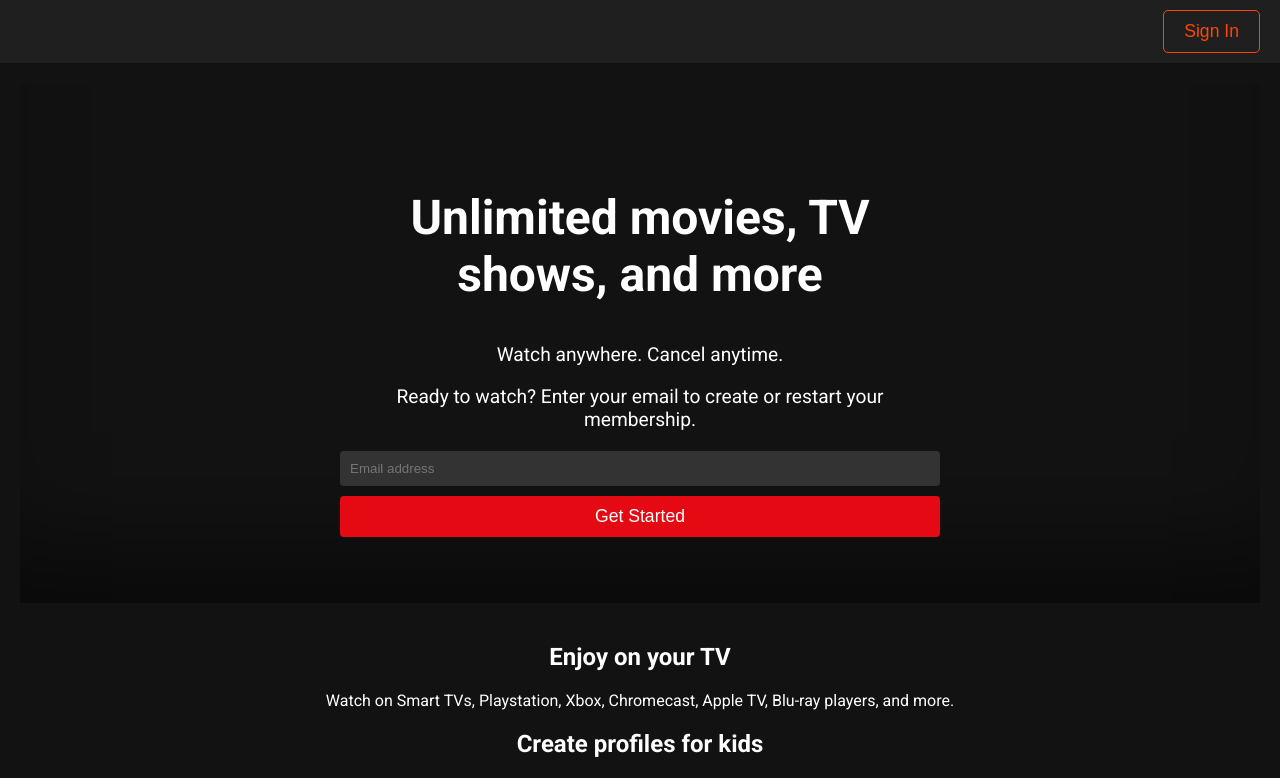
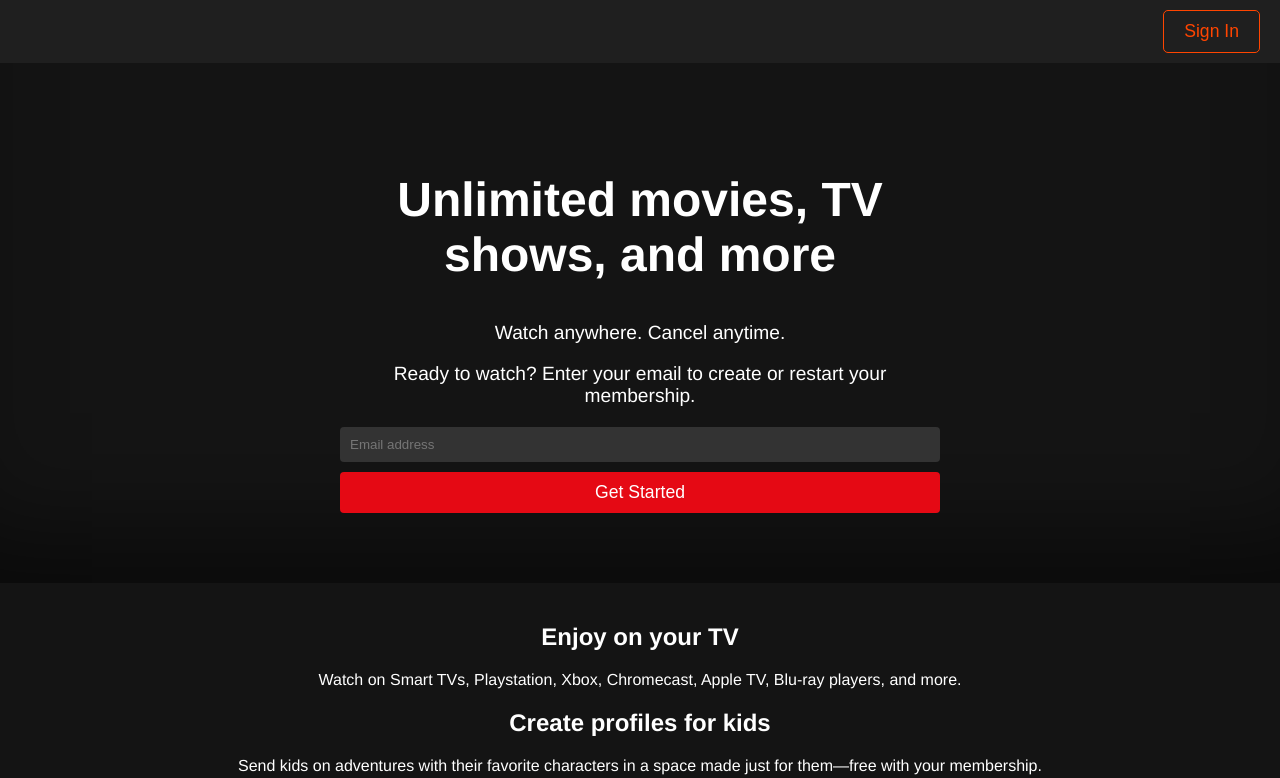
Before and after one commit to EricIVara/EZ_TechMovie, a React (Create React App) app in the folder app/: page / in a window 1280 px wide. Shown: the top 778 px of the page. Built offline with nearby package versions, Linux system fonts and the light colour scheme.

Commit message:
style updates

```diff
--- a/app/src/components/Movies.js
+++ b/app/src/components/Movies.js
@@ -130,7 +130,7 @@ const Movies = () => {
           <h2>{category}</h2>
           <div className="movies-row">
             {filteredMovies(categories[category]).map((movie) => (
-              <div key={movie.id} className="movie-item">
+              <div key={movie.id} className="movie-items">
                 <img
                   src={`https://image.tmdb.org/t/p/w500${movie.poster_path}`}
                   alt={movie.title}
--- a/app/src/components/styles/About.css
+++ b/app/src/components/styles/About.css
@@ -1,8 +1,8 @@
 /* About.css */
 body {
-  font-family: "Roboto", sans-serif;
-  background-color: #121212;
-  color: #fff;
+  font-family: "Helvetica Neue", Helvetica, Arial, sans-serif;
+  background-color: #141414;
+  color: #ffffff;
   margin: 0;
   padding: 0;
 }
--- a/app/src/components/styles/Layout.css
+++ b/app/src/components/styles/Layout.css
@@ -1,21 +1,27 @@
-/* src/components/styles/Layout.css */
-.navbar {
-  background-color: #1f1f1f;
-  padding: 10px;
-  display: flex;
-  justify-content: space-around;
+/* Layout.css */
+body {
+  font-family: "Helvetica Neue", Helvetica, Arial, sans-serif;
+  background-color: #141414;
+  color: #ffffff;
+  margin: 0;
+  padding: 0;
 }
 
-.navbar a {
-  color: #ff4500;
-  text-decoration: none;
-  padding: 10px;
+.layout-container {
+  display: flex;
+  flex-direction: column;
+  min-height: 100vh;
 }
 
-.navbar a:hover {
-  color: #ff5722;
+.header,
+.footer {
+  background-color: #141414;
+  color: #ffffff;
+  padding: 10px;
+  text-align: center;
 }
 
-main {
+.content {
+  flex: 1;
   padding: 20px;
 }
--- a/app/src/components/styles/Movies.css
+++ b/app/src/components/styles/Movies.css
@@ -11,23 +11,24 @@
   position: relative;
   background-size: cover;
   background-position: center;
-  height: 60vh;
+  height: 70vh;
   color: #fff;
   padding: 20px;
   display: flex;
   flex-direction: column;
   justify-content: flex-end;
-  box-shadow: inset 0 -100px 100px -50px rgba(0, 0, 0, 0.5);
+  box-shadow: inset 0 -100px 100px -50px rgba(0, 0, 0, 0.8);
+  margin-bottom: 20px;
 }
 
 .featured-movie h1 {
-  font-size: 3em;
+  font-size: 4em;
   margin-bottom: 10px;
 }
 
 .featured-movie p {
-  font-size: 1.2em;
-  max-width: 50%;
+  font-size: 1.5em;
+  max-width: 60%;
   margin-bottom: 20px;
 }
 
@@ -37,12 +38,13 @@
 }
 
 .featured-movie button {
-  padding: 10px 20px;
+  padding: 15px 30px;
   border: none;
   border-radius: 5px;
   background-color: #e50914;
   color: #fff;
   cursor: pointer;
+  font-size: 1.2em;
   transition: background-color 0.3s;
 }
 
@@ -51,34 +53,36 @@
 }
 
 .movie-category {
-  margin: 20px 0;
+  margin: 30px 0;
 }
 
 .movie-category h2 {
-  font-size: 1.5em;
-  margin-bottom: 10px;
+  font-size: 1.8em;
+  margin-bottom: 15px;
 }
 
 .movies-row {
   display: flex;
-  overflow-x: auto;
+  overflow-x: scroll;
   scrollbar-width: none;
+  -ms-overflow-style: none; /* IE and Edge */
 }
 
 .movies-row::-webkit-scrollbar {
-  display: none;
+  display: none; /* Chrome, Safari, Opera */
 }
 
-.movie-item {
+.movie-items {
   min-width: 200px;
-  margin-right: 10px;
+  margin-right: 15px;
   position: relative;
-  transition: transform 0.3s;
+  transition: transform 0.3s ease-in-out;
   cursor: pointer;
 }
 
 .movie-item:hover {
-  transform: scale(1.1);
+  transform: scale(1.2);
+  z-index: 2;
 }
 
 .movie-poster {
@@ -91,10 +95,10 @@
   bottom: 0;
   left: 0;
   right: 0;
-  background: rgba(0, 0, 0, 0.7);
+  background: rgba(0, 0, 0, 0.8);
   padding: 10px;
   opacity: 0;
-  transition: opacity 0.3s;
+  transition: opacity 0.3s ease-in-out;
 }
 
 .movie-item:hover .movie-info {
@@ -102,7 +106,7 @@
 }
 
 .movie-title {
-  font-size: 1.2em;
+  font-size: 1.3em;
   margin: 0;
 }
 
@@ -115,15 +119,16 @@
 
 .filters {
   display: flex;
-  gap: 10px;
-  margin: 20px 0;
+  gap: 15px;
+  margin: 30px 0;
 }
 
 .filter-input,
 .filters select {
-  padding: 10px;
+  padding: 15px;
   border: none;
   border-radius: 5px;
   background-color: #333;
   color: #fff;
+  font-size: 1.1em;
 }
--- a/app/src/index.css
+++ b/app/src/index.css
@@ -1,13 +1,13 @@
 body {
   margin: 0;
-  font-family: -apple-system, BlinkMacSystemFont, 'Segoe UI', 'Roboto', 'Oxygen',
-    'Ubuntu', 'Cantarell', 'Fira Sans', 'Droid Sans', 'Helvetica Neue',
-    sans-serif;
+  font-family: "Helvetica Neue", Helvetica, Arial, sans-serif;
+  background-color: #141414;
+  color: #ffffff;
   -webkit-font-smoothing: antialiased;
   -moz-osx-font-smoothing: grayscale;
 }
 
 code {
-  font-family: source-code-pro, Menlo, Monaco, Consolas, 'Courier New',
+  font-family: source-code-pro, Menlo, Monaco, Consolas, "Courier New",
     monospace;
 }
```
